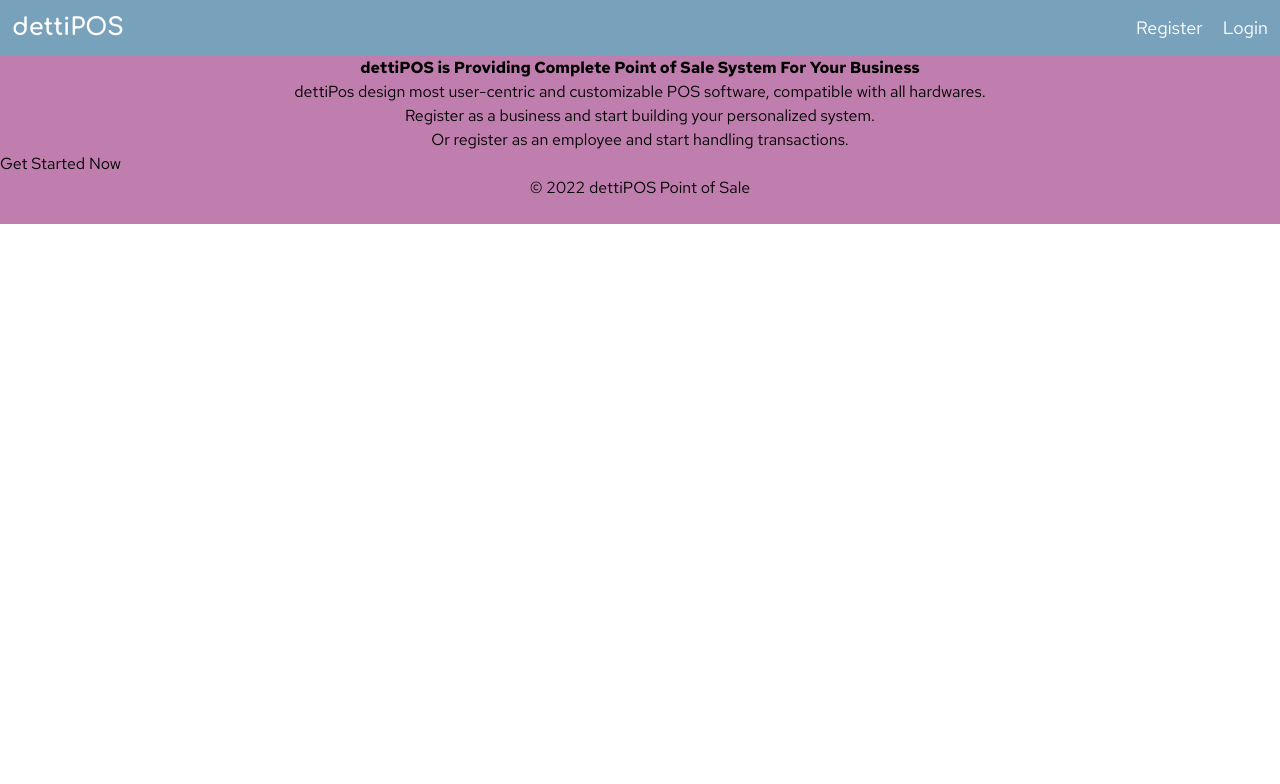
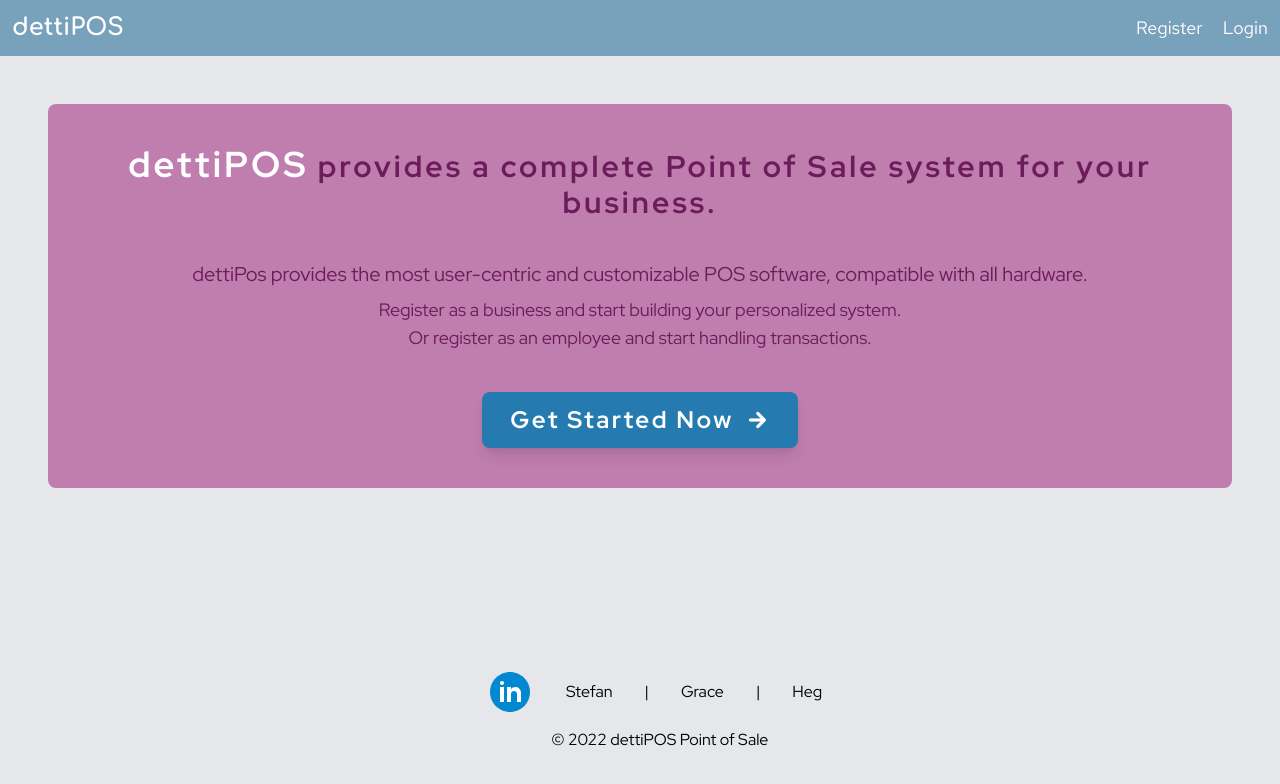
Before and after one commit to saulthebear/pos-client, a React (Create React App) app: page / in a window 1280 px wide. Shown: the top 784 px of the page. Built offline with nearby package versions, Linux system fonts and the light colour scheme; a web font is replaced by a local one.

Commit message:
Style Welcome page
Co-authored-by: gracenarez333 <gracenarez333@users.noreply.github.com>
Co-authored-by: Heg <erhaneth@users.noreply.github.com>

```diff
--- a/src/components/pages/Welcome.jsx
+++ b/src/components/pages/Welcome.jsx
@@ -1,59 +1,96 @@
 import React from "react"
+import { Link } from "react-router-dom"
+import { ButtonLarge } from "../ui/Button"
 // import { ButtonLarge, ButtonSmall, CancelButton, AddButton } from "../ui/Button"
 // import { PinkInput, Input } from "../ui/Input"
 // import Tooltip from "../ui/Tooltip"
 export default function Welcome() {
   return (
-    <div className="bg-plum-400" >
-      <div>
+    <div className="flex flex-col justify-between bg-gray-200 h-full text-center font-red-hat-display p-12 space-x-10">
+      <div className="bg-plum-400 rounded-lg m-30 px-10 py-10">
+        <div>
+          <h2 className="text-center text-3xl text-plum-900 font-red-hat-display font-black tracking-widest mb-10">
+            <span className="text-white text-4xl">dettiPOS</span> provides a
+            complete Point of Sale system for your business.
+          </h2>
+        </div>
 
-      <h2 className="flex justify-center font-bold">dettiPOS is Providing Complete Point of Sale System For Your Business</h2>
+        <div className="mb-10 text-plum-900">
+          <p className="text-center text-xl mb-2">
+            dettiPos provides the most user-centric and customizable POS
+            software, compatible with all hardware.
+          </p>
+          <div className="text-lg">
+            <p className="text-center">
+              Register as a business and start building your personalized
+              system.
+            </p>
+            <p className="text-center">
+              Or register as an employee and start handling transactions.
+            </p>
+          </div>
+        </div>
+
+        <Link
+          to="/register"
+          className=" bg-[#257bb0] text-white shadow-lg text-2xl px-7 py-3 rounded-lg font-black tracking-widest flex items-center mx-auto w-fit"
+        >
+          <span>Get Started Now</span>
+          <span className="material-symbols-rounded font-bold ml-3">
+            arrow_forward
+          </span>
+        </Link>
       </div>
-
-      <p className="flex justify-center">dettiPos design most user-centric and customizable POS software, compatible with all hardwares.</p>
-      <p className="flex justify-center">
-        Register as a business and start building your personalized system.
-      </p>
-      <p className="flex justify-center">Or register as an employee and start handling transactions.</p>
-
-      <h3 className="title-heading-left sm-text-align-center">Get Started Now</h3>
-      <p className="flex justify-center">© 2022 dettiPOS Point of Sale</p>
-
-      <br />
-      {/* <ButtonLarge className="bg-plum-400 text-white">Example</ButtonLarge>
-      <ButtonLarge className="bg-emerald-600 text-white">Pay</ButtonLarge>
-      <ButtonLarge className="bg-plum-400 text-white">Cancel</ButtonLarge>
-      <ButtonSmall className="bg-plum-400 text-white">Hide</ButtonSmall>
-      <ButtonSmall className="bg-amber-600 text-white">Edit</ButtonSmall>
-      <ButtonSmall className="bg-red-700 text-white">Delete</ButtonSmall>
-      <ButtonSmall className="bg-transparent border-2 border-plum-700 text-plum-700">
-        Cancel
-      </ButtonSmall>
-      <CancelButton className="bg-white rounded-md p-2 inline-flex items-center justify-center text-gray-400 hover:text-gray-500 hover:bg-gray-100 focus:outline-none focus:ring-2 focus:ring-inset focus:ring-indigo-500" />
-      <AddButton className="material-symbols-outlined" />
-
-      <Tooltip.Container>
-        <Tooltip.Message>This is a tooltip</Tooltip.Message>
-        Hover over me!
-      </Tooltip.Container>
-
-      <Tooltip.Container>
-        <Tooltip.Message offset="bottom-5">This is a tooltip</Tooltip.Message>
-        <ButtonLarge className="bg-pink-600 text-white">
-          Tooltip button
-        </ButtonLarge>
-      </Tooltip.Container>
-
-
-      <div className="bg-plum-700 max-w-lg">
-        <PinkInput
-          label="input"
-          className="p-2"
-          type="text"
-          placeholder="type here"
-        />
-      </div>
-      <Input className="p-2" type="text" placeholder="type here" /> */}
+      <footer className="flex flex-col items-center">
+        <div className="flex gap-5 items-center mb-3">
+          <svg
+            xmlns="http://www.w3.org/2000/svg"
+            x="0px"
+            y="0px"
+            width="48"
+            height="48"
+            viewBox="0 0 48 48"
+            style={{ fill: "#000000" }}
+          >
+            <path
+              fill="#0288d1"
+              d="M24,4C13,4,4,13,4,24s9,20,20,20s20-9,20-20S35,4,24,4z"
+            ></path>
+            <rect width="4" height="15" x="14" y="19" fill="#fff"></rect>
+            <path
+              fill="#fff"
+              d="M16,17L16,17c-1.2,0-2-0.9-2-2c0-1.1,0.8-2,2-2c1.2,0,2,0.9,2,2C18,16.1,17.2,17,16,17z"
+            ></path>
+            <path
+              fill="#fff"
+              d="M35,24.5c0-3-2.5-5.5-5.5-5.5c-1.9,0-3.5,0.9-4.5,2.3V19h-4v15h4v-8c0-1.7,1.3-3,3-3s3,1.3,3,3v8h4	C35,34,35,24.9,35,24.5z"
+            ></path>
+          </svg>
+          <a
+            href="https://www.linkedin.com/in/stefan-vosloo/"
+            className="hover:bg-slate-300 py-1 px-3 rounded-md"
+          >
+            Stefan
+          </a>
+          <p>|</p>
+          <a
+            href="https://www.linkedin.com/in/grace-narez-8b0498238/"
+            className="hover:bg-slate-300 py-1 px-3 rounded-md"
+          >
+            Grace
+          </a>
+          <p>|</p>
+          <a
+            href="https://www.linkedin.com/in/huseyingumus/"
+            className="hover:bg-slate-300  py-1 px-3 rounded-md"
+          >
+            Heg
+          </a>
+        </div>
+        <p className="flex justify-center place-content-end">
+          © 2022 dettiPOS Point of Sale
+        </p>
+      </footer>
     </div>
   )
 }
```
